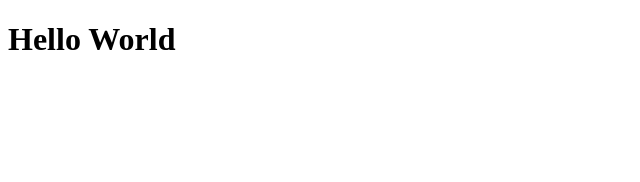
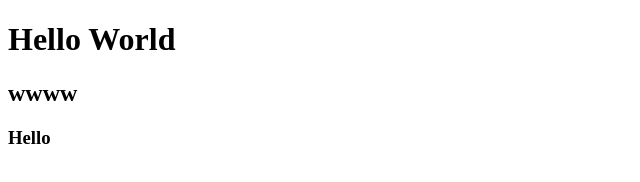
Before and after one commit to Lukasss321/TestasJs, a plain HTML site: page index.html in a window 1280 px wide. Shown: the whole page, without its empty margins (0-640 px from the left). Drawn offline with Linux system fonts and the light colour scheme.

Commit message:
refreshment

```diff
--- a/index.html
+++ b/index.html
@@ -9,5 +9,7 @@
   </head>
   <body>
     <h1>Hello World</h1>
+    <h2>wwww</h2>
+    <h3>Hello</h3>
   </body>
 </html>
```
